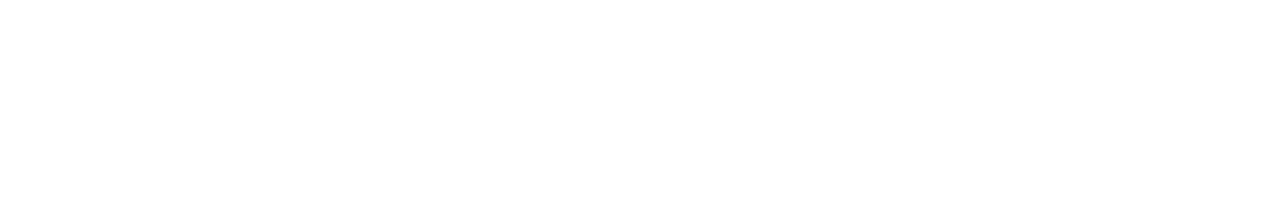
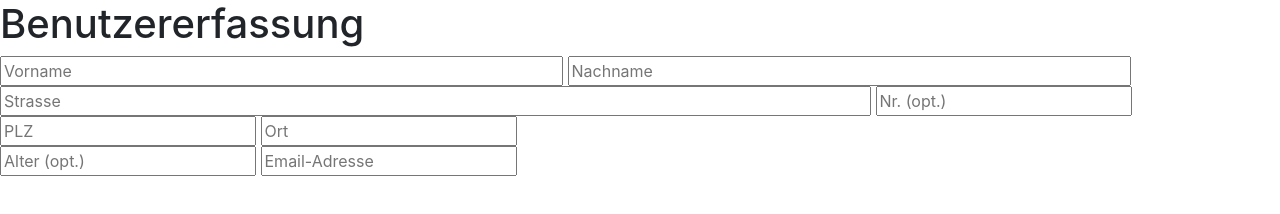
Before and after one commit to flostet/Modul_133, a plain HTML site: page index.html in a window 1280 px wide. Drawn offline with nearby package versions, Linux system fonts and the light colour scheme.

Commit message:
Felder hinzugefügt

```diff
--- a/index.html
+++ b/index.html
@@ -7,5 +7,19 @@
     <title>Benutzererfassung</title>
 </head>
 <body>
+    <h1>Benutzererfassung</h1>
+    <input name="Vorname" type="text" placeholder="Vorname" required size="50"/>
+    <input name="Nachname" type="text" placeholder="Nachname" required size="50"/>
+    <br>
+    <input name="Strasse" type="text" placeholder="Strasse" required size="80" />
+    <input name="StrassenNr" type="number" placeholder="Nr. (opt.)" size="10"/>
+    <br>
+    <input name="PLZ" type="tel" placeholder="PLZ" required pattern="\d{4}"/>
+    <input name="Ort" type="text" placeholder="Ort" required />
+    <br>
+
+    <input name="Alter" type="number" placeholder="Alter (opt.)" />
+    <input name="Email" type="email" placeholder="Email-Adresse" />
+
 </body>
 </html>
```
